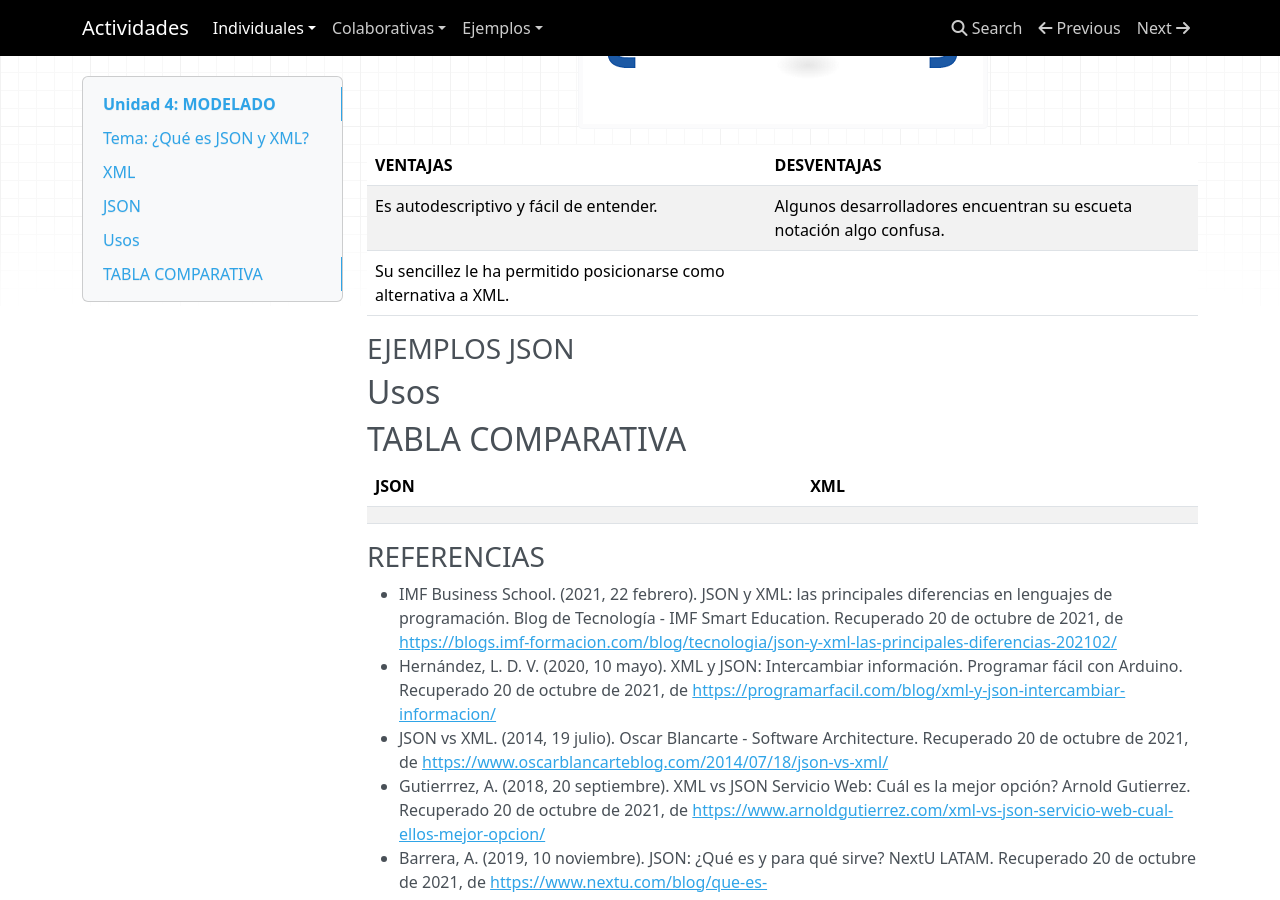
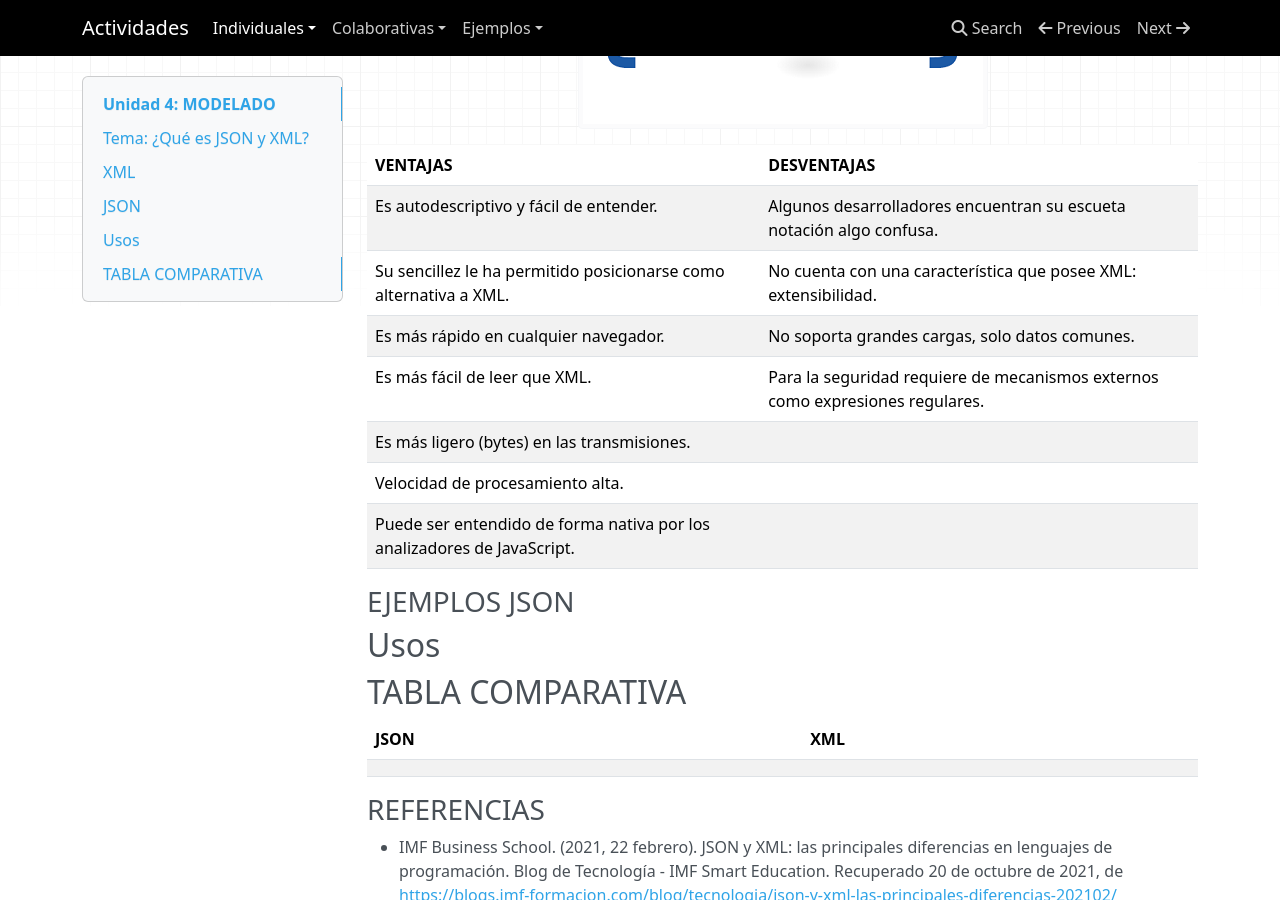
Before and after one commit to yeyaMI17/ING_actividades, an MkDocs documentation site: the page built from docs/individual/actividad-05.md, in a window 1280 px wide and 900 px high, scrolled down 1851 px. Built offline with MkDocs 1.6.1, drawn with Linux system fonts in a browser that asks for light colours; nearby versions of some CDN libraries.

Commit message:
act5_avance

```diff
--- a/docs/individual/actividad-05.md
+++ b/docs/individual/actividad-05.md
@@ -32,7 +32,12 @@ El uso de JSON está creciendo rápidamente en toda la industria, debido a que e
 |VENTAJAS|DESVENTAJAS|
 |--------|--------|
 | Es autodescriptivo y fácil de entender.|Algunos desarrolladores encuentran su escueta notación algo confusa.|
-|Su sencillez le ha permitido posicionarse como alternativa a XML.|
+|Su sencillez le ha permitido posicionarse como alternativa a XML.| No cuenta con una característica que posee XML: extensibilidad.|
+| Es más rápido en cualquier navegador.| No soporta grandes cargas, solo datos comunes.|
+|Es más fácil de leer que XML.|Para la seguridad requiere de mecanismos externos como expresiones regulares.|
+|Es más ligero (bytes) en las transmisiones.|
+|Velocidad de procesamiento alta.|
+|Puede ser entendido de forma nativa por los analizadores de JavaScript.|
 
 
 ### **EJEMPLOS JSON**
```
